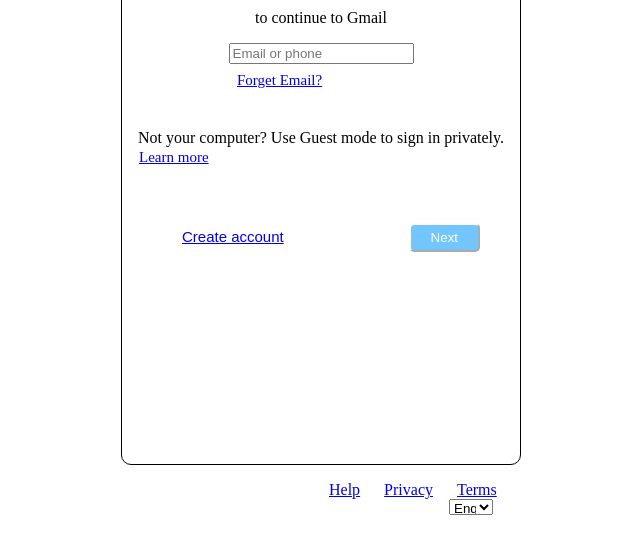
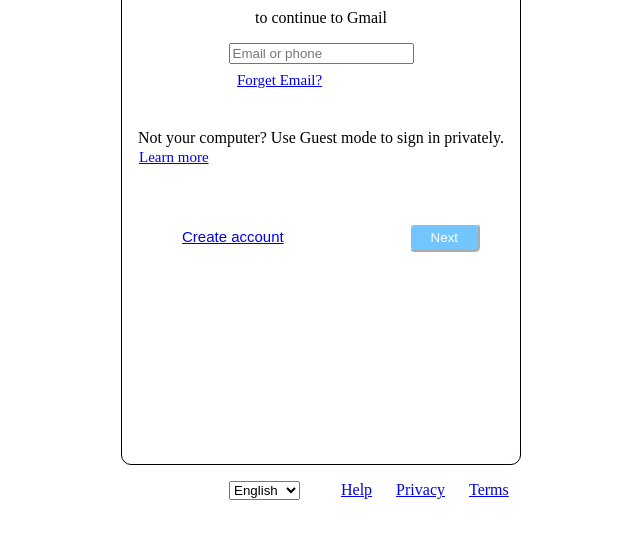
Before and after one commit to phamngocchien2004/codetest1, a plain HTML site: page index.html in a window 1280 px wide. Shown: the part 195-748 px from the top of the page, without its empty margins (319-959 px from the left). Drawn offline with Linux system fonts and the light colour scheme.

Commit message:
Update css1.css

```diff
--- a/css/css1.css
+++ b/css/css1.css
@@ -69,16 +69,10 @@ li {
     display: inline;
     margin-right: 20px;
 }
-.na {
+.cot {
     float: right;
-
+    width: 50%;
 }
-select {
-    margin: auto 120px;
-    width: 7%;
-    height: 1rem;
-    float: left;
-  }
- section{
-    margin: auto auto auto 600px;
- }
+.nn {
+    margin : 0 0 0 500px;
+}
```
